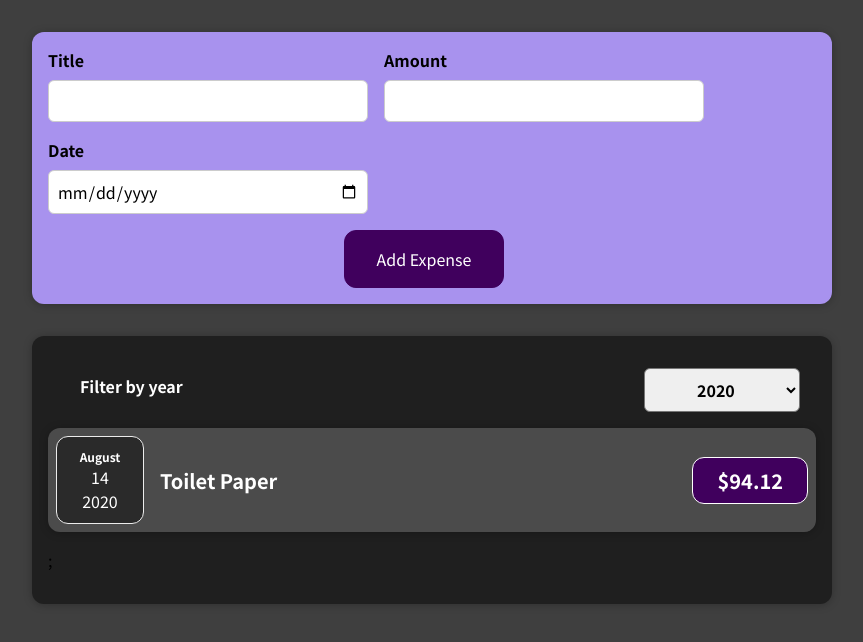
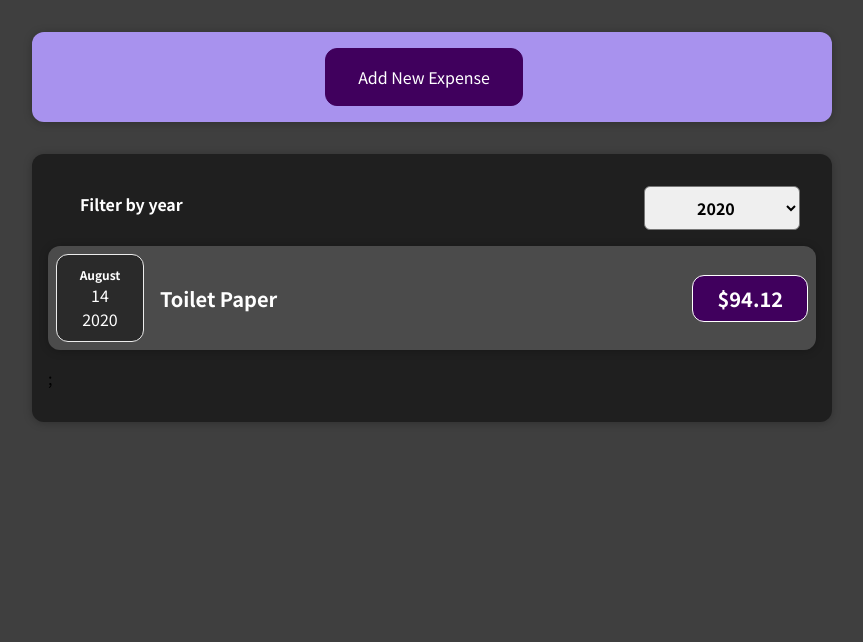
Before and after one commit to Deekay25/react, a React (Create React App) app in the folder react-course/: page / in a window 1280 px wide. Shown: the top 642 px of the page, without its empty margins (208-1071 px from the left). Built offline with nearby package versions, Linux system fonts and the light colour scheme.

Commit message:
add the cahrt component

```diff
--- a/react-course/src/components/NewExpense/ExpenseForm.js
+++ b/react-course/src/components/NewExpense/ExpenseForm.js
@@ -115,6 +115,7 @@
         </div>
       </div>
       <div className="expense-form__actions">
+        <button type='button' onClick={props.onCancel}>Cancel</button>
         <button type="submit">Add Expense</button>
       </div>
     </form>
--- a/react-course/src/components/NewExpense/NewExpense.js
+++ b/react-course/src/components/NewExpense/NewExpense.js
@@ -3,6 +3,13 @@
 import "./NewExpense.css";
 
 function NewExpense(props) {
+  const [isEditing,setIsEditing] = React.useState(false);
+  const startEditingHandler = () => {
+    setIsEditing(true);
+  }
+  const stopEditingHandler = () => {
+    setIsEditing(false)
+  }
   const saveExpenseDataHandler = (enteredExpenseData) => {
     const expenseData = {
       ...enteredExpenseData,
@@ -11,14 +18,22 @@
     // console.log(expenseData)
     // this data is coming from App.js
     props.onAddExpense(expenseData);
+
+    // here this will return back to the add new expense button after saving
+    setIsEditing(false);
   };
   return (
     <div className="new-expense">
+      {/* checks if isEditing is True then display the button */}
+      {!isEditing && <button onClick={startEditingHandler}>Add New Expense</button>}
+
+
       {/* onSaveExpenseData is custom made by
       me in order to make child to parent component
       communication possible */}
       {/* saving the compoent name with 'on' in the beginning is by convvention */}
-      <ExpenseForm onSaveExpenseData={saveExpenseDataHandler} />
+      {/* check if isEditing is false and display the form */}
+      {isEditing && <ExpenseForm onSaveExpenseData={saveExpenseDataHandler} onCancel={stopEditingHandler}/>}
     </div>
   );
 }
```
Also changed, not shown: react-course/src/components/Chart/Chart.css (added), react-course/src/components/Chart/Chart.js (added), react-course/src/components/Chart/ChartBar.css (added), react-course/src/components/Chart/ChartBar.js (added), react-course/src/components/NewExpense/ExpenseForm.css (line endings or trailing spaces).
